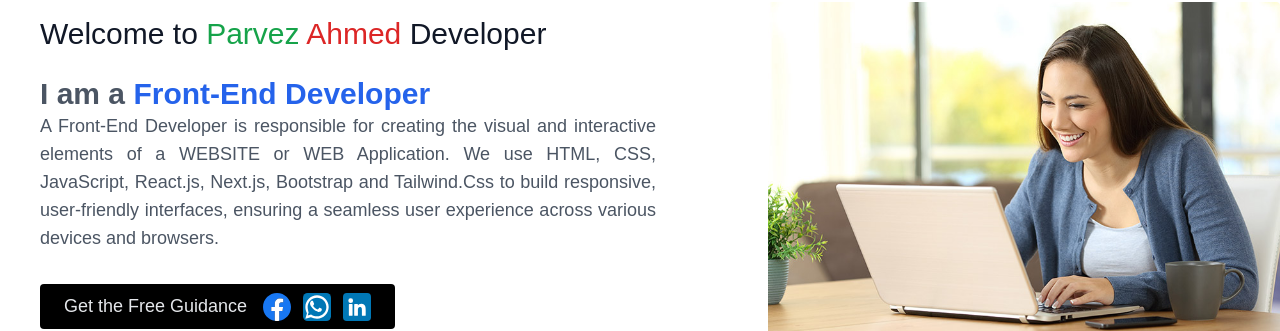
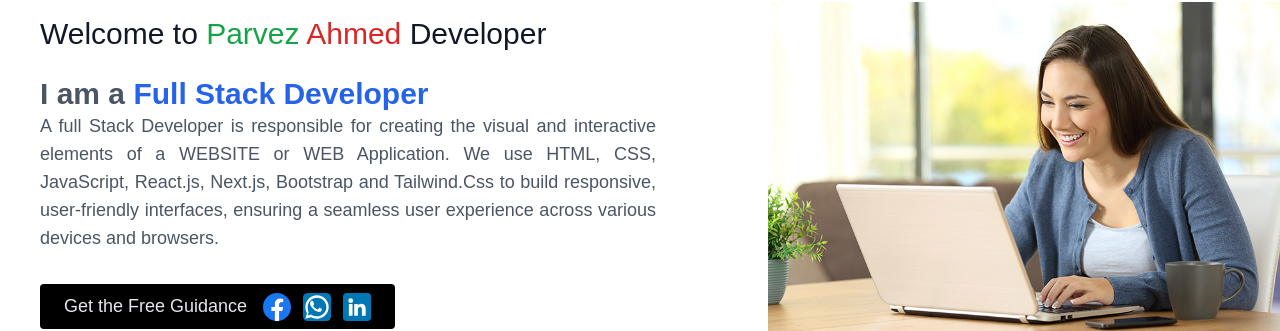
Before and after one commit to ParvezCoder/website, a Next.js app: page / in a window 1280 px wide. Shown: the part 130-461 px from the top of the page. Built offline with nearby package versions, Linux system fonts and the light colour scheme.

Commit message:
full stack

```diff
--- a/src/app/Components/Body.tsx
+++ b/src/app/Components/Body.tsx
@@ -22,10 +22,10 @@ export default function NavigationBar() {
                         </h1>
                         <h2 className="text-lg sm:text-xl md:text-2xl lg:text-3xl font-semibold mt-2">
                             <span className="">I am a</span>{" "}
-                            <span className=" text-blue-600">Front-End Developer</span>
+                            <span className=" text-blue-600">Full Stack Developer</span>
                         </h2>
                         <p className="mb-8 leading-relaxed text-sm lg:text-lg text-justify mr-4" >
-                            A Front-End Developer is responsible for creating the visual and interactive elements of a
+                            A full Stack Developer is responsible for creating the visual and interactive elements of a
                             WEBSITE or WEB Application. We use HTML, CSS, JavaScript, React.js, Next.js, Bootstrap and Tailwind.Css
                             to build responsive, user-friendly interfaces, ensuring a seamless user experience across various devices
                             and browsers. </p>
```
